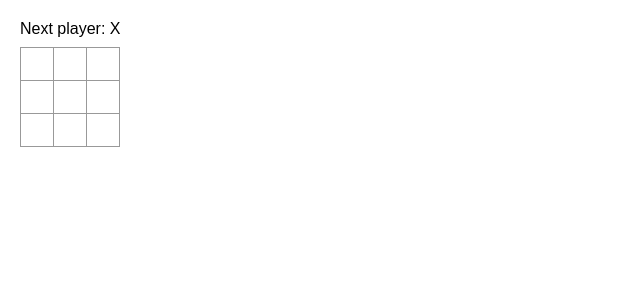
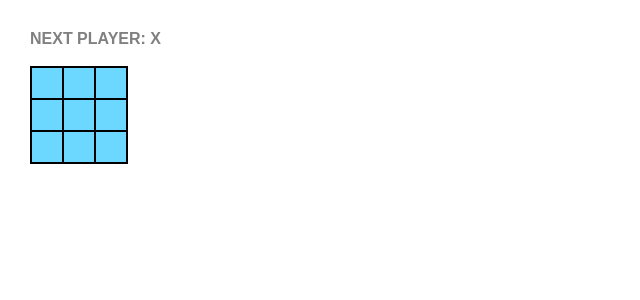
Before and after one commit to prathamesh-magar12/Tic-Tac-Toe, a React (Vite) app: page / in a window 1280 px wide. Shown: the top 300 px of the page, without its empty margins (0-640 px from the left). Built offline with nearby package versions, Linux system fonts and the light colour scheme.

Commit message:
App.css updated

```diff
--- a/src/App.css
+++ b/src/App.css
@@ -66,10 +66,10 @@ button:hover {
 body {
   font-family: sans-serif;
   margin: 20px;
-  padding: 0;
+  padding: 10px;
 }
 
-h1 {
+/* h1 {
   margin-top: 0;
   font-size: 22px;
 }
@@ -97,7 +97,7 @@ h5 {
 h6 {
   margin-top: 0;
   font-size: 12px;
-}
+} */
 
 code {
   font-size: 1.2em;
@@ -107,7 +107,7 @@ ul {
   padding-inline-start: 20px;
 }
 
-* {
+/* * {
   box-sizing: border-box;
 }
 
@@ -115,18 +115,18 @@ body {
   font-family: sans-serif;
   margin: 20px;
   padding: 0;
-}
+} */
 
 .square {
-  background: #fff;
-  border: 1px solid #999;
+  background: #6cd8ff;
+  border: 2px solid #000000;
   float: left;
   font-size: 24px;
   font-weight: bold;
-  line-height: 34px;
+  /* line-height: 34px; */
   height: 34px;
-  margin-right: -1px;
-  margin-top: -1px;
+  margin-right: -2px;
+  margin-top: -2px;
   padding: 0;
   text-align: center;
   width: 34px;
@@ -139,8 +139,12 @@ body {
 }
 
 .status {
-  margin-bottom: 10px;
+  color: gray;
+  text-transform: uppercase;
+  font-weight: 800;
+  margin-bottom: 20px;
 }
+
 .game {
   display: flex;
   flex-direction: row;
```
